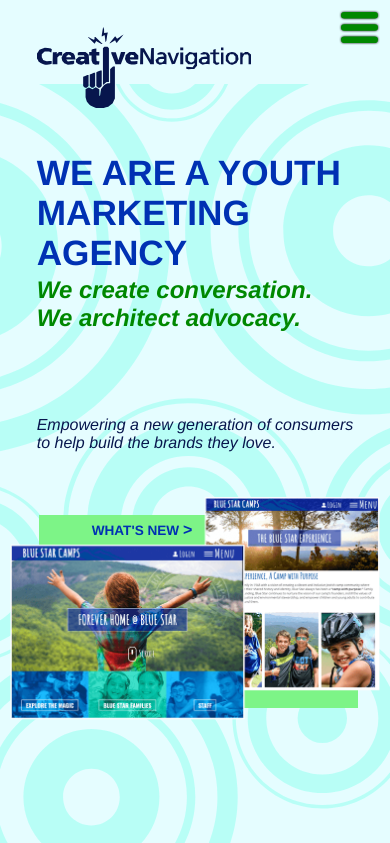
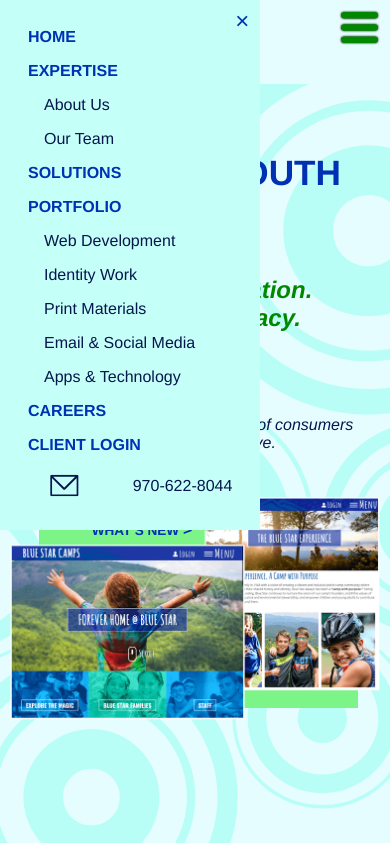
Before and after one commit to WeatherheadOnline/CreNav1, a PHP site: page /CreNav.html in a window 390 px wide. Shown: the top 843 px of the page. Run offline with PHP 8.4, Linux system fonts and the light colour scheme.

Commit message:
Adding hamburger menu: html & css

```diff
--- a/CreNav.css
+++ b/CreNav.css
@@ -77,7 +77,7 @@ navbar {display: none;}
         text-wrap: nowrap;
     }
     navbar p:hover {background-color: var(--aquaLt);}
-    navbar p.login {color: var(--blueMd);}
+    navbar p.login.navbar {color: var(--blueMd);}
 
 
     navbar p.login::before {
@@ -1081,7 +1081,7 @@ footer > div:nth-child(1) > div:nth-child(1) img {   /* this targets the social
     height: 1.8rem;
 }
 
-#email-phone {
+.email-phone.footer {
     display: flex;
     flex-wrap: nowrap;
     align-items: center;
--- a/CreNav.html
+++ b/CreNav.html
@@ -2,6 +2,7 @@
 <html lang="en">
 <head>
     <link rel="stylesheet" href="CreNav.css" />
+    <link rel="stylesheet" href="menu.css" />
     <meta charset="utf-8" />
     <meta name="viewport" content="width=device-width, initial-scale=1.0" />
 </head>
@@ -14,7 +15,7 @@
             <p>OUR TEAM</p>
             <p>CAREERS</p>
             <p>CONTACT</p>
-            <p class="login">CLIENTS</p>
+            <p class="login navbar">CLIENTS</p>
         </navbar>
         <div id="hamburger"><img src="assets/hamburger.svg"></div>    <!-- hamburder menu -->
     </header>
@@ -192,7 +193,7 @@
             <div>
                 <p>Fort Collins + Vail, Colorado</p>
             </div>
-            <div id="email-phone">
+            <div class="email-phone footer">
                 <img src="assets/email.svg">
                 <p>970-622-8044</p>
             </div>
@@ -205,6 +206,33 @@
         </div>
     </footer>
 
-    <script src="hover.js"></script>
+    <section id="menu">
+        <span id="closeMenu">&times;</span>
+        <h4>Home</h4>
+        <h4>Expertise</h4>
+        <p>About Us</p>
+        <p>Our Team</p>
+        <h4>Solutions</h4>
+        <h4>Portfolio</h4>
+        <p>Web Development</p>
+        <p>Identity Work</p>
+        <p>Print Materials</p>
+        <p>Email & Social Media</p>
+        <p>Apps & Technology</p>
+        <h4>Careers</h4>
+        <h4 class="login menu">Client Login</h4>
+        <div class="email-phone menu">
+            <!-- <img src="assets/email.svg"> -->
+            <svg width="15mm" height="11.4mm" viewBox="0 0 15 11.4" version="1.1" xmlns="http://www.w3.org/2000/svg" xmlns:svg="http://www.w3.org/2000/svg">
+                <path style="stroke-width:1;stroke-linejoin:bevel;"
+                d="M 0.510771,0.4997955 H 14.483367 L 7.4368264,7.5461748 0.46560614,0.57506268 0.48099167,0.55967761 m 0.0188043,-0.0153852 H 14.500205 V 10.892205 H 0.49979604 Z" />
+            </svg>
+            <p>970-622-8044</p>
+        </div>
+
+    </section>
+
+    <script src="js/hover.js"></script>
+    <script src="js/menu.js"></script>
 </body>
 </html>
--- /dev/null
+++ b/menu.css
@@ -0,0 +1,92 @@
+#menu {
+    position: fixed;
+    top: 0;
+    left: 0;
+    z-index: 4;
+    background-color: var(--aquaMd);
+    padding: 20px;
+}
+
+#menu span {
+    position: absolute;
+    top: 0px;
+    right: 0px;
+    font-size: 1.5rem;
+    color: var(--blueMd);
+    margin: 3px;
+    padding: 4px 8px;
+}
+
+/* #menu img {
+    height: 10px;
+    width: auto;
+} */
+
+/* #menu img:hover {
+    background-color: var(--blueDk);
+    filter: invert(100%);
+} */
+
+#menu h4, #menu p {
+    margin: 0;
+    padding: 0.5rem;
+}
+
+#menu h4 {
+    color: var(--blueMd);
+}
+
+#menu p {
+    text-indent: 1rem;
+    color: var(--blueDk);
+}
+
+#menu h4.login.menu {
+
+}
+
+#menu p:hover, #menu h4:hover, #menu span:hover {
+    /* use specific selectors so the email-phone div doesn't respond  */
+    color: var(--aquaMd);
+    background-color: var(--blueDk);
+    font-weight: bold;
+}
+
+/* #menu h4.login.menu {
+    color: var(--greenDk);
+}
+
+#menu h4.login.menu:hover {
+    color: var(--greenLt);
+    background-color: var(--greenDk);
+} */
+
+#menu svg {
+    fill: none;
+    stroke: var(--blueDk);
+    padding: 1rem;
+    transform: scale(0.5);
+}
+
+#menu svg:hover {
+    background-color: var(--blueDk);
+    stroke: var(--aquaMd);
+}
+
+.email-phone.menu {
+    display: flex;
+    flex-wrap: nowrap;
+    justify-content: center;
+    align-items: center;
+    gap: 0;
+    margin: 0;
+    padding: 0;
+    height: 3rem;
+    width: max-content;
+}
+
+.email-phone.menu p {
+    /* text-align: left; */
+    /* padding: 1rem 1rem 1rem 0; */
+    padding: 1rem;
+}
```
